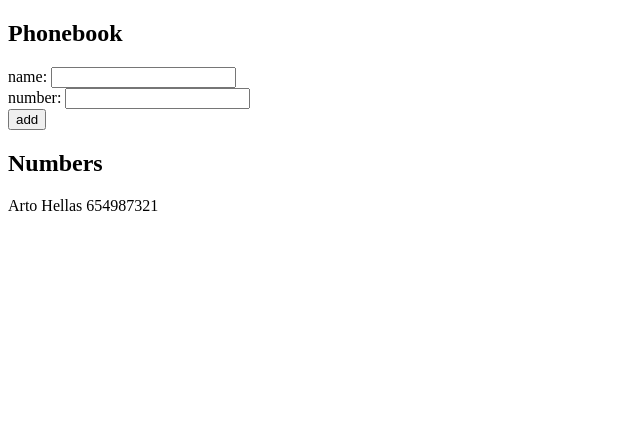
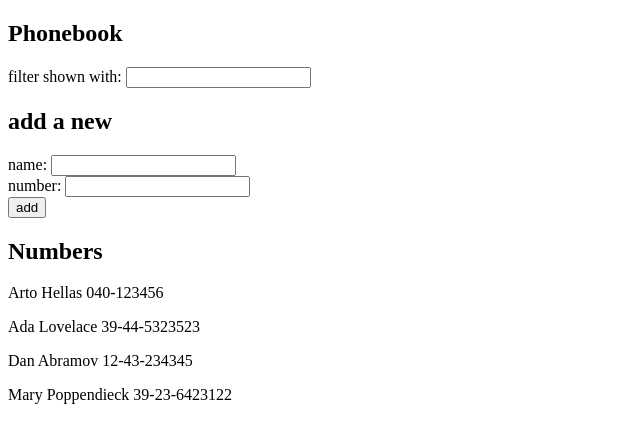
Before and after one commit to miguelgisbert/fullstackcourse, a React (Create React App) app in the folder phonebook/: page / in a window 1280 px wide. Shown: the top 442 px of the page, without its empty margins (0-640 px from the left). Built offline with nearby package versions, Linux system fonts and the light colour scheme.

Commit message:
Exercise 2.9

```diff
--- a/phonebook/src/App.js
+++ b/phonebook/src/App.js
@@ -2,13 +2,14 @@ import React, { useState } from 'react'
 
 const App = () => {
   const [ persons, setPersons ] = useState([
-    { name: 'Arto Hellas',
-      number: 654987321,
-      key: 0
-    }
+    { name: 'Arto Hellas', number: '040-123456', key: 0 },
+    { name: 'Ada Lovelace', number: '39-44-5323523', key: 1 },
+    { name: 'Dan Abramov', number: '12-43-234345', key: 2 },
+    { name: 'Mary Poppendieck', number: '39-23-6423122', key: 3 }
   ])
   const [ newName, setNewName ] = useState('')
-  const [ newNumber, setNewNumber ] = useState()
+  const [ newNumber, setNewNumber ] = useState('')
+  const [ searchString, setSearchString ] = useState('')
 
   const addPerson = (e)=>{
     e.preventDefault()
@@ -25,22 +26,24 @@ const App = () => {
     }
   }
 
+  const showAll = () => true;
+
+  const filterFn = searchString
+      ? person => person.name.toLowerCase().includes(searchString)
+      : showAll;
+
   return (
     <div>
       <h2>Phonebook</h2>
+      <div>filter shown with: <input value={searchString} onChange={(e)=>setSearchString(e.target.value)}></input></div>
+      <h2>add a new</h2>
       <form onSubmit={(e) => addPerson(e)}>
-        <div>
-          name: <input value={newName} onChange={(e)=>setNewName(e.target.value)} />
-        </div>
-        <div>
-          number: <input value={newNumber} onChange={(e)=>setNewNumber(e.target.value)} />
-        </div>
-        <div>
-          <button type="submit">add</button>
-        </div>
+        <div>name: <input value={newName} onChange={(e)=>setNewName(e.target.value)} /></div>
+        <div>number: <input value={newNumber} onChange={(e)=>setNewNumber(e.target.value)} /></div>
+        <div><button type="submit">add</button></div>
       </form>
       <h2>Numbers</h2>
-      {persons.map(person => (
+      {persons.filter(filterFn).map(person => (
         <p key={person.key}>{person.name} {person.number}</p>
       )
       )}
```
